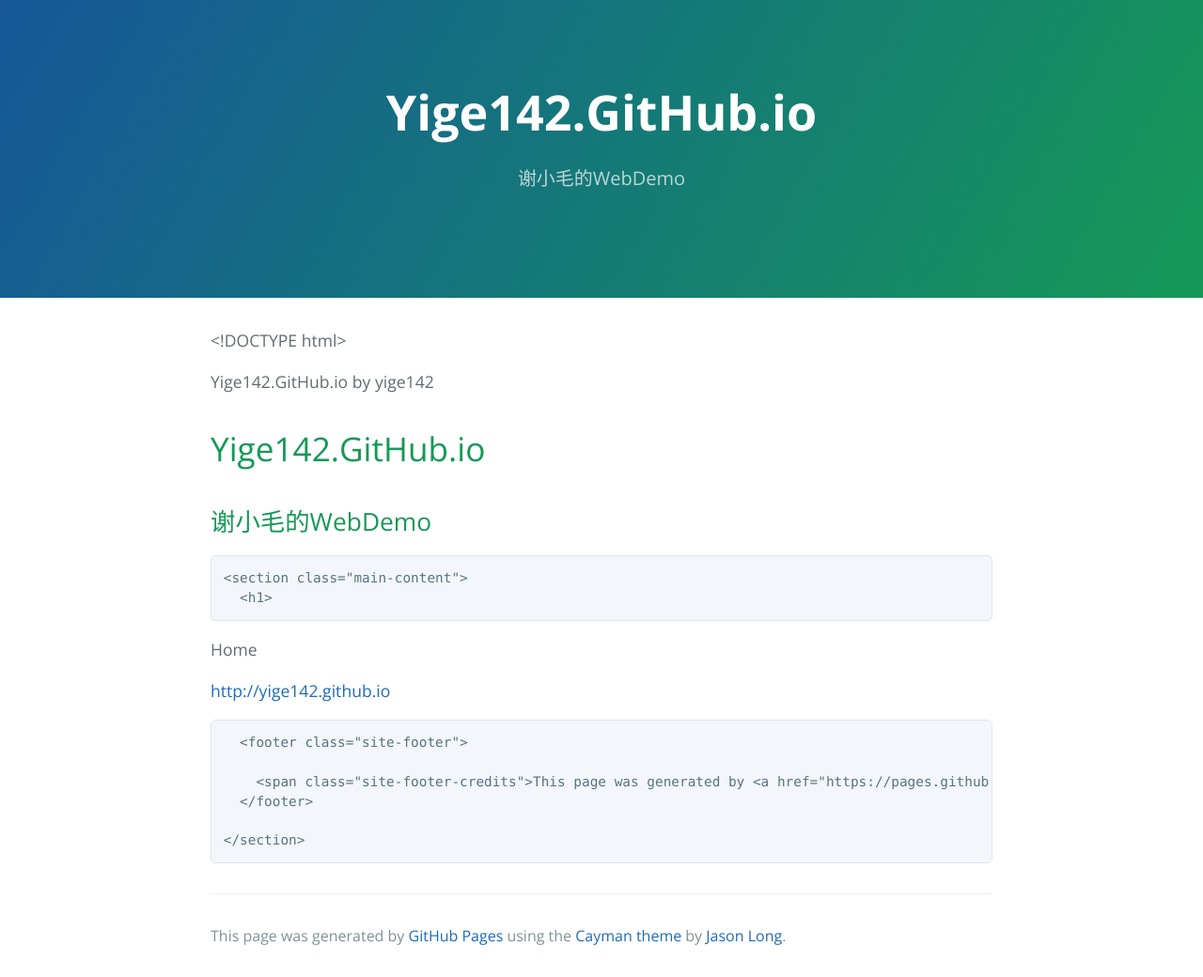
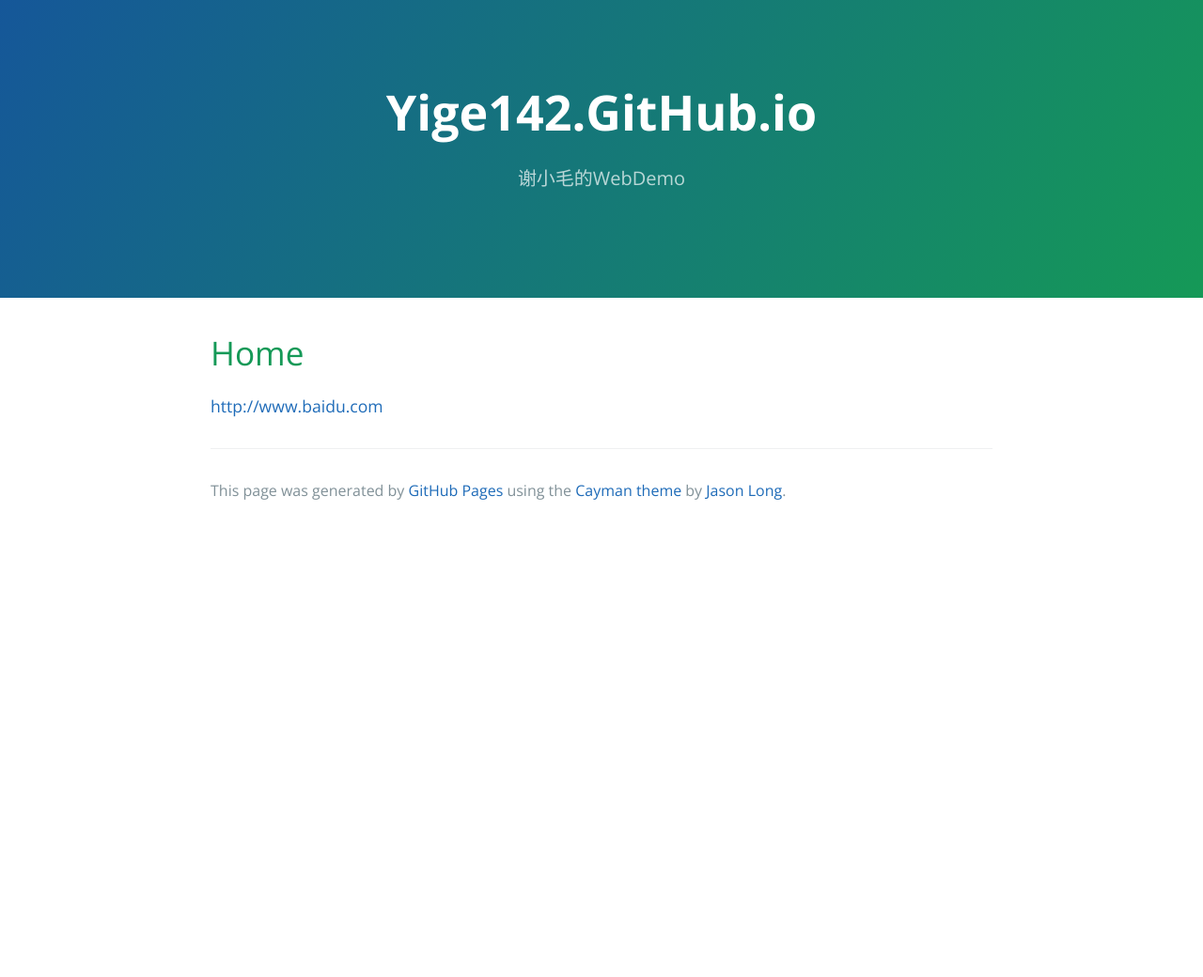
Before and after one commit to yige142/Home, a plain HTML site: page index.html in a window 1280 px wide. Shown: the whole page at 94% size. After the commit the page ends 800 px from the top, so only its background shows below. Drawn offline with nearby package versions, Linux system fonts and the light colour scheme.

Commit message:
Replace master branch with page content via GitHub

```diff
--- a/index.html
+++ b/index.html
@@ -16,43 +16,10 @@
     </section>
 
     <section class="main-content">
-      <p>&lt;!DOCTYPE html&gt;
+      <h1>
+<a id="home" class="anchor" href="#home" aria-hidden="true"><span aria-hidden="true" class="octicon octicon-link"></span></a>Home</h1>
 
-  </p>
-
-    Yige142.GitHub.io by yige142
-
-
-
-
-
-
-
-
-      <h1>
-<a id="yige142githubio" class="anchor" href="#yige142githubio" aria-hidden="true"><span aria-hidden="true" class="octicon octicon-link"></span></a>Yige142.GitHub.io</h1>
-      <h2>
-<a id="谢小毛的webdemo" class="anchor" href="#%E8%B0%A2%E5%B0%8F%E6%AF%9B%E7%9A%84webdemo" aria-hidden="true"><span aria-hidden="true" class="octicon octicon-link"></span></a>谢小毛的WebDemo</h2>
-
-
-<pre><code>&lt;section class="main-content"&gt;
-  &lt;h1&gt;
-</code></pre>
-
-<p><a id="home" href="#home"></a>Home</p>
-
-<p><a href="http://yige142.github.io">http://yige142.github.io</a></p>
-
-<pre><code>  &lt;footer class="site-footer"&gt;
-
-    &lt;span class="site-footer-credits"&gt;This page was generated by &lt;a href="https://pages.github.com"&gt;GitHub Pages&lt;/a&gt; using the &lt;a href="https://github.com/jasonlong/cayman-theme"&gt;Cayman theme&lt;/a&gt; by &lt;a href="https://twitter.com/jasonlong"&gt;Jason Long&lt;/a&gt;.&lt;/span&gt;
-  &lt;/footer&gt;
-
-&lt;/section&gt;
-</code></pre>
-
-<p>
-</p>
+<p><a href="http://www.baidu.com">http://www.baidu.com</a></p>
 
       <footer class="site-footer">
 
```
Also changed, not shown: params.json (+1 -1 lines).
